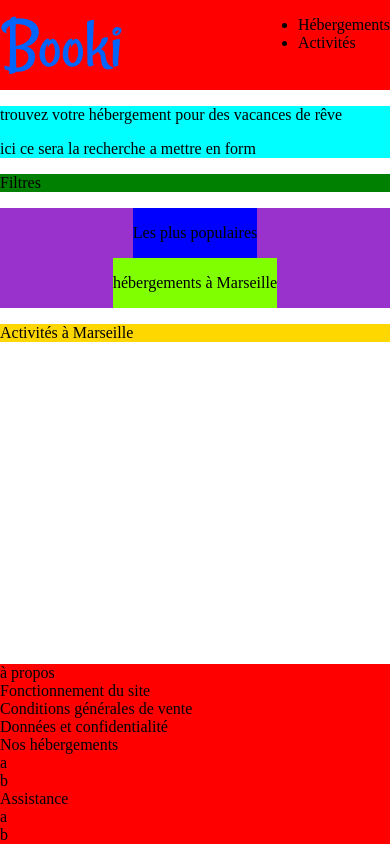
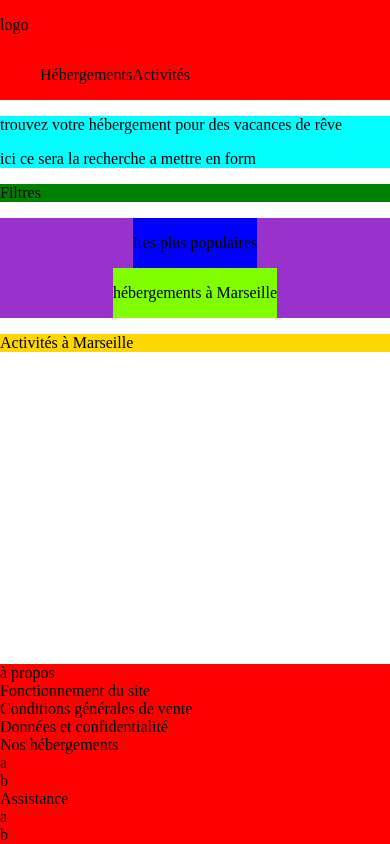
Before and after one commit to helopia/BookingBiis, a website: page index.html in a window 390 px wide. Drawn offline with Linux system fonts and the light colour scheme.

Commit message:
1ere partie ok : (flexbox + medias queries) next step: commencer à remplir les box avec le contenu

```diff
--- a/css/style.css
+++ b/css/style.css
@@ -24,7 +24,10 @@ body{
     flex-direction: row;
     justify-content: space-between;
 }
-
+nav ul{
+    display: flex;
+    list-style: none;
+}
 
  /*Navigation*/
     #search{
@@ -69,6 +72,15 @@ body{
  /*Medias Queries*/
  @media screen and (max-width: 768px )
  {
+     body{
+         margin: 0;
+         display: flex;
+         flex-direction: column;
+         min-height: 100vh;
+     }
+     .siteContent{
+         flex: 1;
+     }
      .siteFooter{
          flex-direction: column;
      }
@@ -76,8 +88,12 @@ body{
  }
  @media screen and (max-width: 992px)
  {
-    #home{
+     nav{
+         flex-direction: column;
+     }
+     #home{
         flex-direction: column-reverse;
-    }
+     }
+
 
  }
--- a/index.html
+++ b/index.html
@@ -21,7 +21,8 @@
 <!--Header-->
     <header class="siteHeader">
         <nav>
-            <img src="assets/logo/Booki.png">
+            <p>logo</p>
+<!--            <img src="assets/logo/Booki.png">-->
             <ul>
                 <li>Hébergements</li>
                 <li>Activités</li>
```
